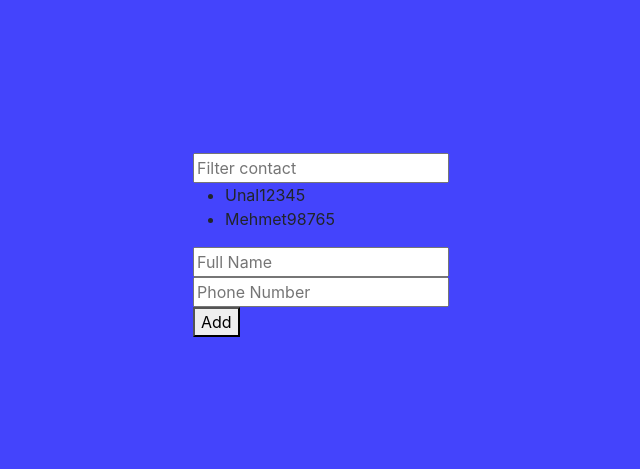
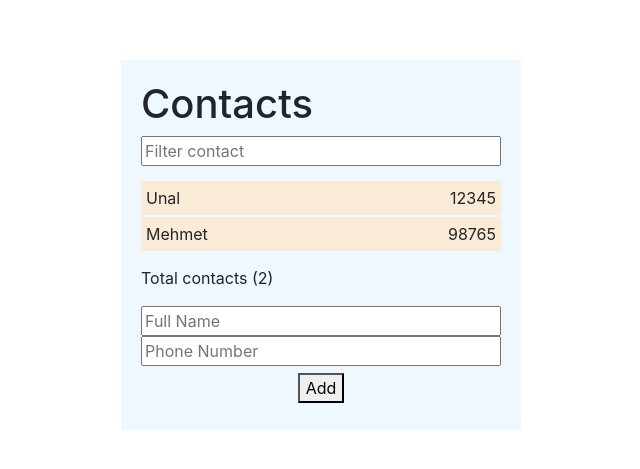
Before and after one commit to unaldutlu/Project-4-Contact_List_App, a React (Create React App) app in the folder contact_list_app/: page / in a window 1280 px wide. Shown: the part 155-624 px from the top of the page, without its empty margins (319-959 px from the left). Built offline with nearby package versions, Linux system fonts and the light colour scheme.

Commit message:
css update

```diff
--- a/contact_list_app/public/index.html
+++ b/contact_list_app/public/index.html
@@ -26,7 +26,12 @@
     -->
     <title>React App</title>
     <!-- Bootstrap -->
-    <link href="https://cdn.jsdelivr.net/npm/bootstrap@5.2.2/dist/css/bootstrap.min.css" rel="stylesheet" integrity="sha384-Zenh87qX5JnK2Jl0vWa8Ck2rdkQ2Bzep5IDxbcnCeuOxjzrPF/et3URy9Bv1WTRi" crossorigin="anonymous">
+    <link
+      href="https://cdn.jsdelivr.net/npm/bootstrap@5.2.2/dist/css/bootstrap.min.css"
+      rel="stylesheet"
+      integrity="sha384-Zenh87qX5JnK2Jl0vWa8Ck2rdkQ2Bzep5IDxbcnCeuOxjzrPF/et3URy9Bv1WTRi"
+      crossorigin="anonymous"
+    />
   </head>
   <body>
     <noscript>You need to enable JavaScript to run this app.</noscript>
@@ -41,7 +46,15 @@
       To begin the development, run `npm start` or `yarn start`.
       To create a production bundle, use `npm run build` or `yarn build`.
     -->
-    <script src="https://cdn.jsdelivr.net/npm/@popperjs/core@2.11.6/dist/umd/popper.min.js" integrity="sha384-oBqDVmMz9ATKxIep9tiCxS/Z9fNfEXiDAYTujMAeBAsjFuCZSmKbSSUnQlmh/jp3" crossorigin="anonymous"></script>
-<script src="https://cdn.jsdelivr.net/npm/bootstrap@5.2.2/dist/js/bootstrap.min.js" integrity="sha384-IDwe1+LCz02ROU9k972gdyvl+AESN10+x7tBKgc9I5HFtuNz0wWnPclzo6p9vxnk" crossorigin="anonymous"></script>
+    <script
+      src="https://cdn.jsdelivr.net/npm/@popperjs/core@2.11.6/dist/umd/popper.min.js"
+      integrity="sha384-oBqDVmMz9ATKxIep9tiCxS/Z9fNfEXiDAYTujMAeBAsjFuCZSmKbSSUnQlmh/jp3"
+      crossorigin="anonymous"
+    ></script>
+    <script
+      src="https://cdn.jsdelivr.net/npm/bootstrap@5.2.2/dist/js/bootstrap.min.js"
+      integrity="sha384-IDwe1+LCz02ROU9k972gdyvl+AESN10+x7tBKgc9I5HFtuNz0wWnPclzo6p9vxnk"
+      crossorigin="anonymous"
+    ></script>
   </body>
 </html>
--- a/contact_list_app/src/App.css
+++ b/contact_list_app/src/App.css
@@ -3,5 +3,10 @@
   align-items: center;
   justify-content: center;
   min-height: 100vh;
-  background-color: rgb(68, 68, 252);
 }
+
+input[type=number]::-webkit-inner-spin-button,
+input[type=number]::-webkit-outer-spin-button {
+  -webkit-appearance: none;
+  margin: 0;
+}
--- a/contact_list_app/src/components/Contacts/Form/index.jsx
+++ b/contact_list_app/src/components/Contacts/Form/index.jsx
@@ -34,13 +34,14 @@ function Form({ addContacts, contacts }) {
       </div>
       <div>
         <input
+          type={"number"}
           name='phone_number'
           placeholder='Phone Number'
           value={form.phone_number}
           onChange={onChangeInput}
         />
       </div>
-      <div>
+      <div className="btn">
         <button>Add</button>
       </div>
     </form>
--- a/contact_list_app/src/components/Contacts/List/index.jsx
+++ b/contact_list_app/src/components/Contacts/List/index.jsx
@@ -25,7 +25,7 @@ function List({ contacts }) {
           onChange={onChangeText}
         />
       </div>
-      <ul>
+      <ul className='list'>
         {filtered.map((contact, e) => (
           <li key={e}>
             <span>{contact.fullname}</span>
@@ -33,6 +33,7 @@ function List({ contacts }) {
           </li>
         ))}
       </ul>
+      <p>Total contacts ({filtered.length})</p>
     </div>
   );
 }
--- a/contact_list_app/src/components/Contacts/index.jsx
+++ b/contact_list_app/src/components/Contacts/index.jsx
@@ -1,4 +1,5 @@
 import { useState, useEffect } from "react";
+import './styles.css'
 import List from "./List";
 import Form from "./Form";
 
@@ -13,7 +14,8 @@ function Contacts() {
   // },[contacts])
 
   return (
-    <div className="">
+    <div id='container'>
+      <h1>Contacts</h1>
       <List contacts={contacts} />
       <Form addContacts={setContacts} contacts={contacts} />
     </div>
--- /dev/null
+++ b/contact_list_app/src/components/Contacts/styles.css
@@ -0,0 +1,41 @@
+#container {
+    width: 400px;
+    background-color: aliceblue;
+    padding: 20px;
+}
+
+input {
+    width: 100%;
+    box-sizing: border-box;
+    -webkit-box-sizing: border-box;
+    -moz-box-sizing: border-box
+}
+
+
+ul,
+li {
+    margin: 0;
+    padding: 0;
+    list-style-type: none;
+}
+
+.list {
+    margin: 15px 0;
+}
+
+.list>li {
+    background-color: antiquewhite;
+    padding: 5px;
+    margin-bottom: 2px;
+    display: flex;
+    justify-content: space-between;
+}
+
+.btn {
+    display: flex;
+    justify-content: center;
+}
+
+.btn>button {
+    text-decoration-style: none;
+}
```
